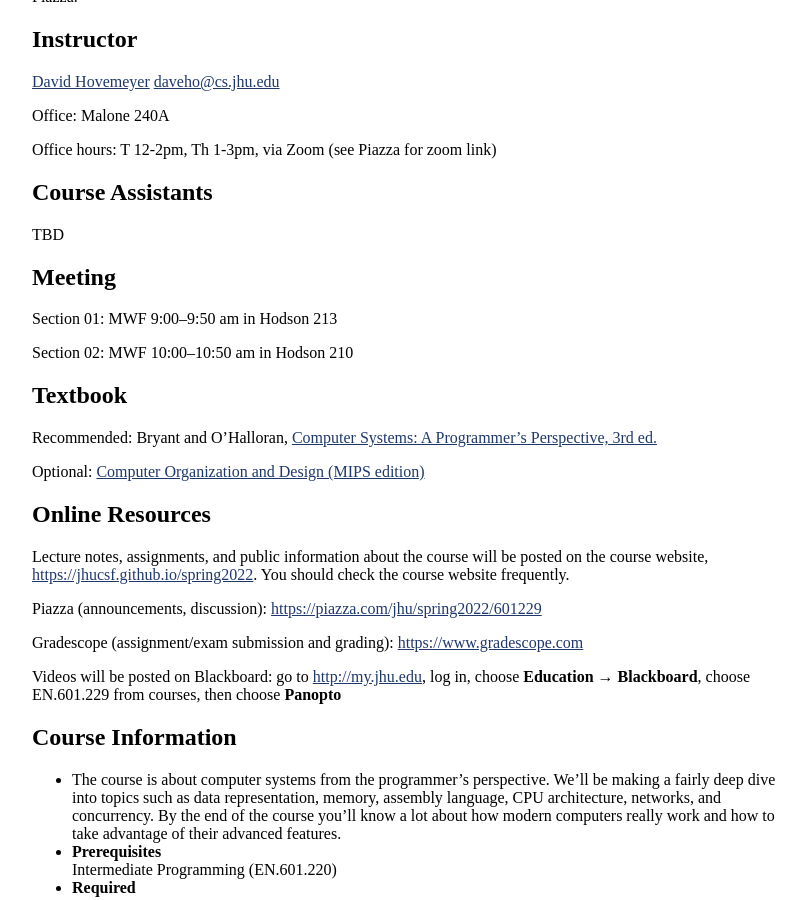
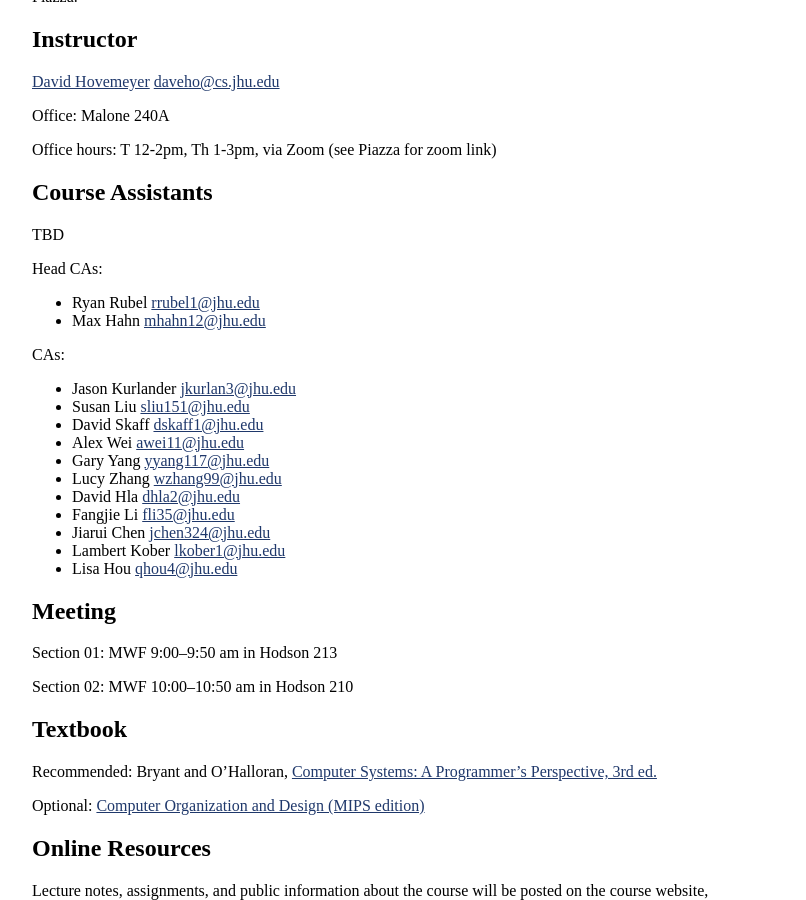
Before and after one commit to jhucsf/spring2022, a Jekyll site: the page built from syllabus.md, in a window 1280 px wide and 900 px high, scrolled down 310 px. Shown: the whole window, without its empty margins (224-1030 px from the left). Built offline with Jekyll 4.4.1, drawn with Linux system fonts in a browser that asks for light colours.

Commit message:
list CAs

```diff
--- a/syllabus.md
+++ b/syllabus.md
@@ -25,7 +25,6 @@
 
 TBD
 
-<!--
 Head CAs:
 
 * Ryan Rubel <mailto:rrubel1@jhu.edu>
@@ -33,15 +32,17 @@
 
 CAs:
 
-* Adyant Balaji <mailto:abalaji2@jhu.edu>
-* Simone Bliss <mailto:sbliss5@jhu.edu>
 * Jason Kurlander <mailto:jkurlan3@jhu.edu>
 * Susan Liu <mailto:sliu151@jhu.edu>
 * David Skaff <mailto:dskaff1@jhu.edu>
 * Alex Wei <mailto:awei11@jhu.edu>
 * Gary Yang <mailto:yyang117@jhu.edu>
 * Lucy Zhang <mailto:wzhang99@jhu.edu>
--->
+* David Hla <dhla2@jhu.edu>
+* Fangjie Li <fli35@jhu.edu>
+* Jiarui Chen <jchen324@jhu.edu>
+* Lambert Kober <lkober1@jhu.edu>
+* Lisa Hou <qhou4@jhu.edu>
 
 ## Meeting
 
```
